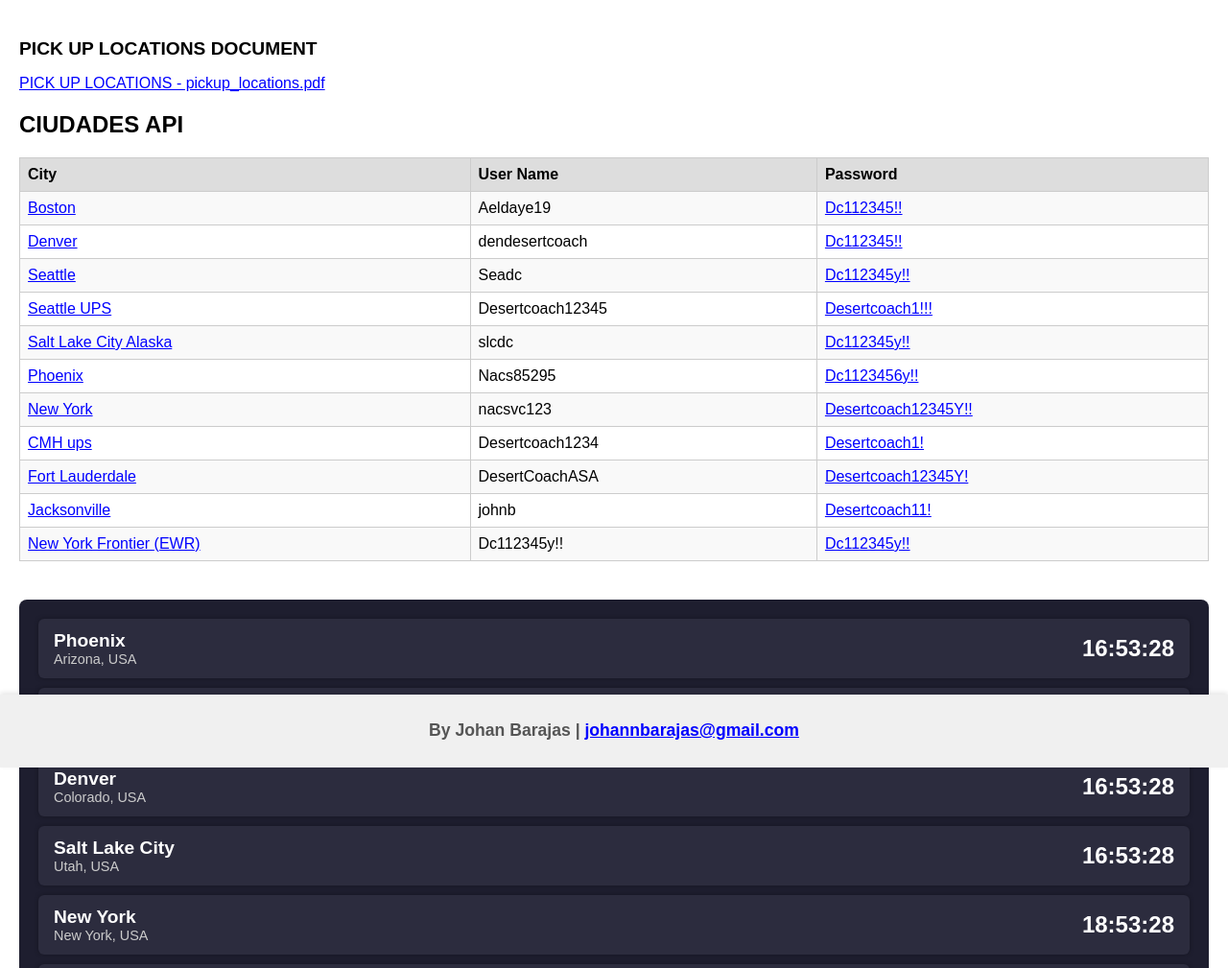
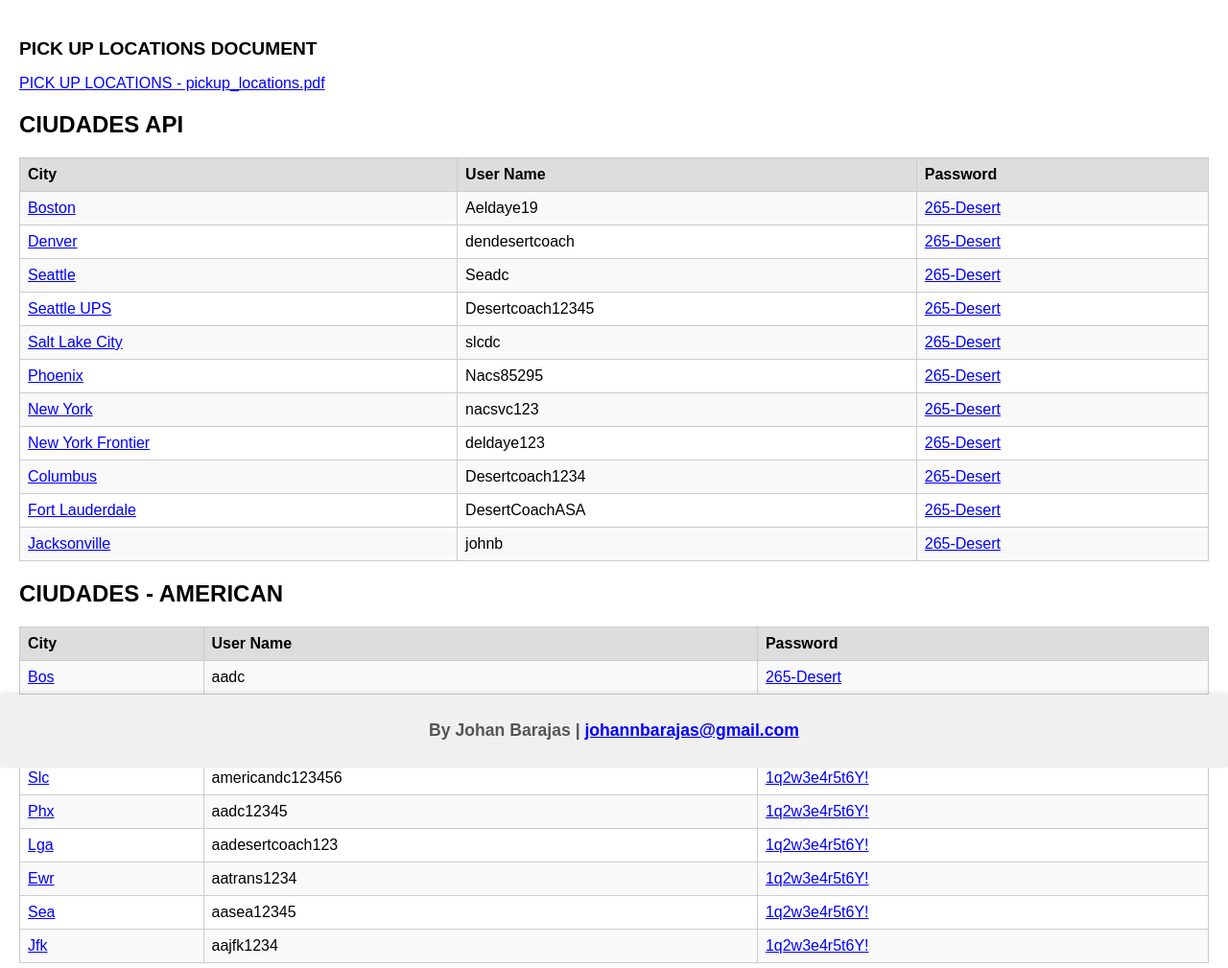
Before and after one commit to JohannBarajas/CIUDADES_HORA, a plain HTML site: page index.html in a window 1280 px wide. Shown: the top 1009 px of the page at 96% size. Drawn offline with Linux system fonts and the light colour scheme.

Commit message:
AA ADDED
Se agrego las cuentas API-AA

```diff
--- a/index.html
+++ b/index.html
@@ -124,22 +124,48 @@
       <th>User Name</th>
       <th>Password</th>
     </tr>
-    <tr><td><a onclick="copiarYRedirigir('Aeldaye19')">Boston</a></td><td>Aeldaye19</td><td><a onclick="copiarTexto('Dc112345!!')">Dc112345!!</a></td></tr>
-    <tr><td><a onclick="copiarYRedirigir('dendesertcoach')">Denver</a></td><td>dendesertcoach</td><td><a onclick="copiarTexto('Dc112345!!')">Dc112345!!</a></td></tr>
-    <tr><td><a onclick="copiarYRedirigir('Seadc')">Seattle</a></td><td>Seadc</td><td><a onclick="copiarTexto('Dc112345y!!')">Dc112345y!!</a></td></tr>
-    <tr><td><a onclick="copiarYRedirigir('Desertcoach12345')">Seattle UPS</a></td><td>Desertcoach12345</td><td><a onclick="copiarTexto('Desertcoach1!!!')">Desertcoach1!!!</a></td></tr>
-    <tr><td><a onclick="copiarYRedirigir('slcdc')">Salt Lake City Alaska</a></td><td>slcdc</td><td><a onclick="copiarTexto('Dc112345y!!')">Dc112345y!!</a></td></tr>
-    <tr><td><a onclick="copiarYRedirigir('Nacs85295')">Phoenix</a></td><td>Nacs85295</td><td><a onclick="copiarTexto('Dc1123456y!!')">Dc1123456y!!</a></td></tr>
-    <tr><td><a onclick="copiarYRedirigir('nacsvc123')">New York</a></td><td>nacsvc123</td><td><a onclick="copiarTexto('Desertcoach12345Y!!')">Desertcoach12345Y!!</a></td></tr>
-    <tr><td><a onclick="copiarYRedirigir('Desertcoach1234')">CMH ups</a></td><td>Desertcoach1234</td><td><a onclick="copiarTexto('Desertcoach1!')">Desertcoach1!</a></td></tr>
-    <tr><td><a onclick="copiarYRedirigir('DesertCoachASA')">Fort Lauderdale</a></td><td>DesertCoachASA</td><td><a onclick="copiarTexto('Desertcoach12345Y!')">Desertcoach12345Y!</a></td></tr>
-    <tr><td><a onclick="copiarYRedirigir('johnb')">Jacksonville</a></td><td>johnb</td><td><a onclick="copiarTexto('Desertcoach11!')">Desertcoach11!</a></td></tr>
-    <tr><td><a onclick="copiarYRedirigir('deldaye123')">New York Frontier (EWR)</a></td><td>Dc112345y!!</td><td><a onclick="copiarTexto('Dc112345y!!')">Dc112345y!!</a></td></tr>
+    <tr><td><a onclick="copiarYRedirigir('Aeldaye19')">Boston</a></td><td>Aeldaye19</td><td><a onclick="copiarTexto('265-Desert')">265-Desert</a></td></tr>
+    <tr><td><a onclick="copiarYRedirigir('dendesertcoach')">Denver</a></td><td>dendesertcoach</td><td><a onclick="copiarTexto('265-Desert')">265-Desert</a></td></tr>
+    <tr><td><a onclick="copiarYRedirigir('Seadc')">Seattle</a></td><td>Seadc</td><td><a onclick="copiarTexto('265-Desert')">265-Desert</a></td></tr>
+    <tr><td><a onclick="copiarYRedirigir('Desertcoach12345')">Seattle UPS</a></td><td>Desertcoach12345</td><td><a onclick="copiarTexto('265-Desert')">265-Desert</a></td></tr>
+    <tr><td><a onclick="copiarYRedirigir('slcdc')">Salt Lake City</a></td><td>slcdc</td><td><a onclick="copiarTexto('265-Desert')">265-Desert</a></td></tr>
+    <tr><td><a onclick="copiarYRedirigir('Nacs85295')">Phoenix</a></td><td>Nacs85295</td><td><a onclick="copiarTexto('265-Desert')">265-Desert</a></td></tr>
+    <tr><td><a onclick="copiarYRedirigir('nacsvc123')">New York</a></td><td>nacsvc123</td><td><a onclick="copiarTexto('265-Desert')">265-Desert</a></td></tr>
+    <tr><td><a onclick="copiarYRedirigir('deldaye123')">New York Frontier</a></td><td>deldaye123</td><td><a onclick="copiarTexto('265-Desert')">265-Desert</a></td></tr>
+    <tr><td><a onclick="copiarYRedirigir('Desertcoach1234')">Columbus</a></td><td>Desertcoach1234</td><td><a onclick="copiarTexto('265-Desert')">265-Desert</a></td></tr>
+    <tr><td><a onclick="copiarYRedirigir('DesertCoachASA')">Fort Lauderdale</a></td><td>DesertCoachASA</td><td><a onclick="copiarTexto('265-Desert')">265-Desert</a></td></tr>
+    <tr><td><a onclick="copiarYRedirigir('johnb')">Jacksonville</a></td><td>johnb</td><td><a onclick="copiarTexto('265-Desert')">265-Desert</a></td></tr>
   </table>
 
- <div class="clock-container" id="city-clocks">
-    <!-- Se llenará por JS -->
-  </div>
+  <h2>CIUDADES - AMERICAN</h2>
+<table>
+  <tr>
+    <th>City</th>
+    <th>User Name</th>
+    <th>Password</th>
+  </tr>
+  <tr><td><a onclick="copiarYRedirigirAA('aadc')">Bos</a></td><td>aadc</td><td><a onclick="copiarTexto('265-Desert')">265-Desert</a></td></tr>
+  <tr><td><a onclick="copiarYRedirigirAA('americandc')">Cmh</a></td><td>americandc</td><td><a onclick="copiarTexto('1q2w3e4r5t6Y!')">1q2w3e4r5t6Y!</a></td></tr>
+  <tr><td><a onclick="copiarYRedirigirAA('americandc1234')">Den</a></td><td>americandc1234</td><td><a onclick="copiarTexto('1q2w3e4r5t6Y!')">1q2w3e4r5t6Y!</a></td></tr>
+  <tr><td><a onclick="copiarYRedirigirAA('americandc123456')">Slc</a></td><td>americandc123456</td><td><a onclick="copiarTexto('1q2w3e4r5t6Y!')">1q2w3e4r5t6Y!</a></td></tr>
+  <tr><td><a onclick="copiarYRedirigirAA('aadc12345')">Phx</a></td><td>aadc12345</td><td><a onclick="copiarTexto('1q2w3e4r5t6Y!')">1q2w3e4r5t6Y!</a></td></tr>
+  <tr><td><a onclick="copiarYRedirigirAA('aadesertcoach123')">Lga</a></td><td>aadesertcoach123</td><td><a onclick="copiarTexto('1q2w3e4r5t6Y!')">1q2w3e4r5t6Y!</a></td></tr>
+  <tr><td><a onclick="copiarYRedirigirAA('aatrans1234')">Ewr</a></td><td>aatrans1234</td><td><a onclick="copiarTexto('1q2w3e4r5t6Y!')">1q2w3e4r5t6Y!</a></td></tr>
+  <tr><td><a onclick="copiarYRedirigirAA('aasea12345')">Sea</a></td><td>aasea12345</td><td><a onclick="copiarTexto('1q2w3e4r5t6Y!')">1q2w3e4r5t6Y!</a></td></tr>
+  <tr><td><a onclick="copiarYRedirigirAA('aajfk1234')">Jfk</a></td><td>aajfk1234</td><td><a onclick="copiarTexto('1q2w3e4r5t6Y!')">1q2w3e4r5t6Y!</a></td></tr>
+</table>
+
+<script>
+  function copiarYRedirigirAA(username) {
+    navigator.clipboard.writeText(username).finally(() => {
+      window.open("https://provider-aa.apps-apiglobalsolutions.com/ACESSUPPLIER/faces/login.xhtml;JSESSIONID_WEBLOGIC=zKQ7w8pdp-hlRk7NNA_hptvMyHB8Oq09gnVR8OTJUegjAtkMb_fC!1954199880", "_blank");
+    });
+  }
+</script>
+
+
+  <div class="clock-container" id="city-clocks"></div>
+</div>
 
   <h2>CONTRASEÑAS</h2>
 
@@ -247,5 +273,9 @@
     setInterval(updateClocks, 1000);
   </script>
 
+  <br>
+  <br>
+  <br>
+
 </body>
 </html>
```
